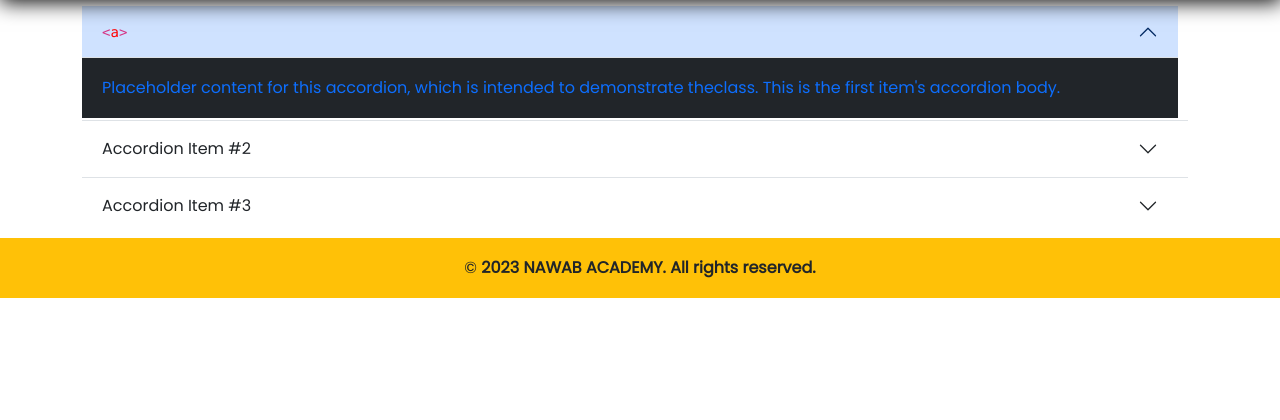
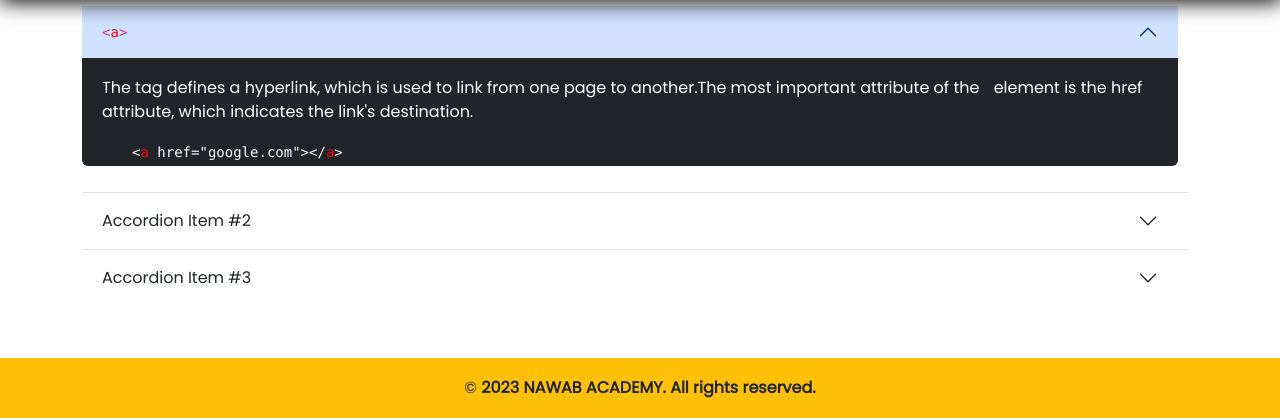
Before and after one commit to shahidjhawari/Online-Courses, a PHP site: page /html_crc.html in a window 1280 px wide, after a click on "<a>". Shown: the part 103-523 px from the top of the page. Run offline with PHP 8.4, Linux system fonts and the light colour scheme; some libraries are stand-ins or nearby versions.

Commit message:
a tag add in page

```diff
--- a/css/styles.css
+++ b/css/styles.css
@@ -220,3 +220,10 @@ header {
 .html-tag {
   color: red;
 }
+.tag-body {
+  color: white;
+}
+.tag-position {
+  margin-left: 50px;
+  margin-bottom: 30px;
+}
--- a/html_crc.html
+++ b/html_crc.html
@@ -60,9 +60,11 @@
              <code><span><</span><span class="html-tag">a</span><span>></span></code>
             </button>
           </h2>
-          <div id="flush-collapseOne" class="accordion-collapse collapse bg-dark text-primary" data-bs-parent="#accordionFlushExample">
-            <div class="accordion-body">Placeholder content for this accordion, which is intended to demonstrate theclass. This is the first item's accordion body.</div>
-
+          <div id="flush-collapseOne" class="accordion-collapse collapse bg-dark tag-body" data-bs-parent="#accordionFlushExample">
+            <div class="accordion-body">The <a> tag defines a hyperlink, which is used to link from one page to another.The most important attribute of the <a> element is the href attribute, which indicates the link's destination.</div>
+                <code class="tag-position">
+                   <span><</span><span class="html-tag">a</span><span> href="google.com"></span><span><</span><span>/</span><span class="html-tag">a</span><span>></span>
+                </code>
           </div>
         </div>
         <div class="accordion-item">
```
